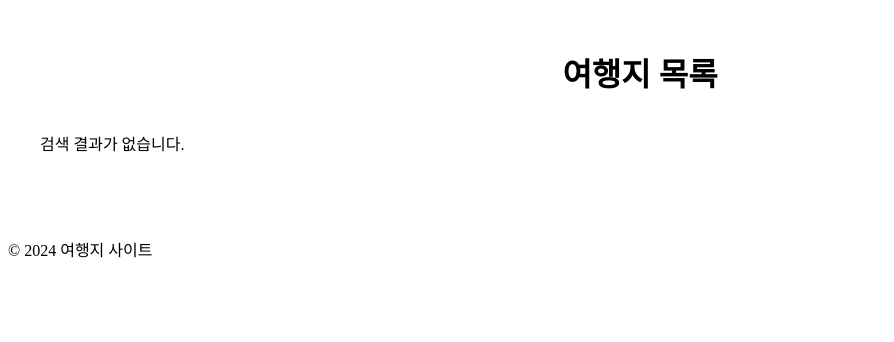
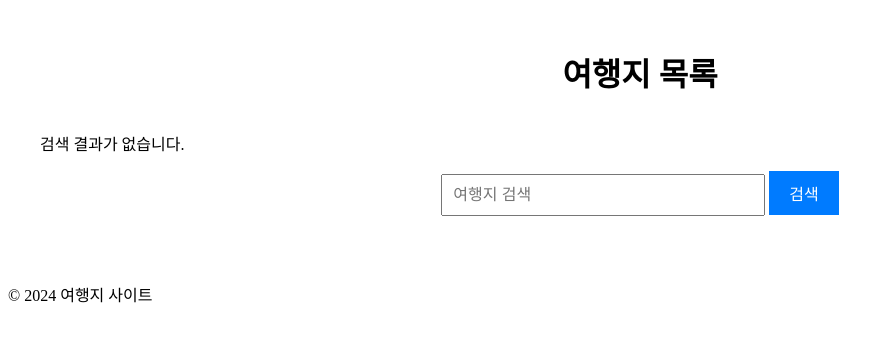
Before and after one commit to Cup-Of-Liber-Tea/MapPro, a Django app: template travel/templates/tourist_list.html in a window 1280 px wide. Shown: the top 342 px of the page, without its empty margins (0-894 px from the left). Run offline with Django 3.2, Linux system fonts and the light colour scheme; the template is opened without the code that fills it, so the values that code supplies are empty.

Commit message:
검색 위치 수정

```diff
--- a/travel/templates/tourist_list.html
+++ b/travel/templates/tourist_list.html
@@ -80,6 +80,11 @@
         {% endfor %}
     </div>
 
+    <form class="search-form" action="" method="get">
+        <input type="text" name="q" placeholder="여행지 검색" value="{{ query|default_if_none:'' }}">
+        <button type="submit">검색</button>
+    </form>
+
     <div class="pagination">
         {% if is_paginated %}
             {% if page_obj.has_previous %}
@@ -87,10 +92,6 @@
                 <a href="?page={{ page_obj.previous_page_number }}{% if query %}&q={{ query }}{% endif %}">이전</a>
             {% endif %}
 
-    <form class="search-form" action="" method="get">
-        <input type="text" name="q" placeholder="여행지 검색" value="{{ query|default_if_none:'' }}">
-        <button type="submit">검색</button>
-    </form>
             <span class="current">
                 페이지 {{ page_obj.number }} / {{ page_obj.paginator.num_pages }}
             </span>
```
